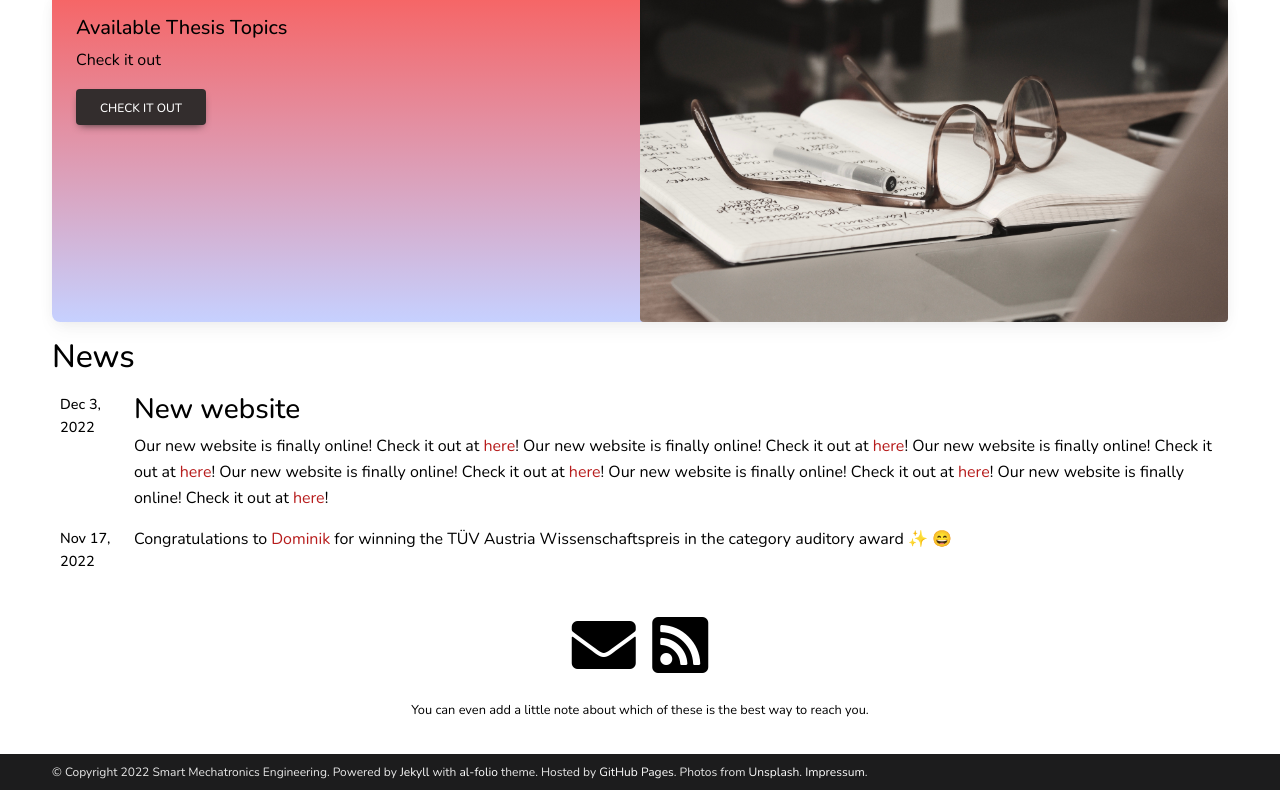
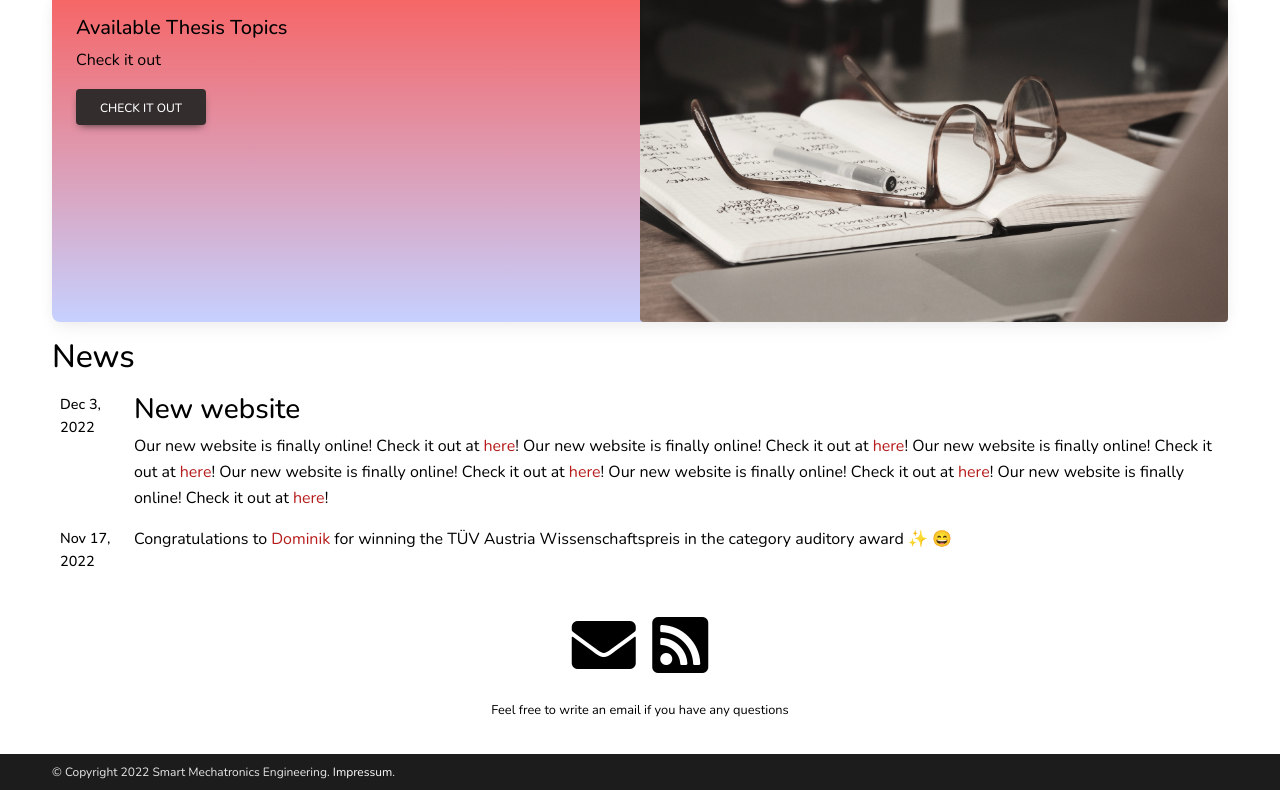
Before and after one commit to rgsme/rgsme.github.io, a Jekyll site: the page built from _pages/about.md, in a window 1280 px wide and 900 px high, scrolled down 1155 px, cut to the strip 110-900 px from the top of the window. Built offline with Jekyll 4.4.1, drawn with Linux system fonts in a browser that asks for light colours; full-size pictures stand in for the smaller copies a plugin makes; emoji names are drawn with the system emoji font; comment, search, counter and statistics services are not loaded; a style sheet for code colours, icons or effects is not loaded.

Commit message:
adapt default texts and tags

```diff
--- a/_config.yml
+++ b/_config.yml
@@ -5,12 +5,10 @@
 title: Smart Mechatronics Engineering # the website title
 email: peter.hehenberger@fh-wels.at
 description: > # the ">" symbol means to ignore newlines until "footer_text:"
-  A simple, whitespace theme for academics. Based on [*folio](https://github.com/bogoli/-folio) design.
+  Simple webpage for the Research Group Smart Mechatronics Engineering
 footer_text: >
-  Powered by <a href="https://jekyllrb.com/" target="_blank">Jekyll</a> with <a href="https://github.com/alshedivat/al-folio">al-folio</a> theme.
-  Hosted by <a href="https://pages.github.com/" target="_blank">GitHub Pages</a>.
-  Photos from <a href="https://unsplash.com" target="_blank">Unsplash</a>.
-keywords: jekyll, jekyll-theme, academic-website, portfolio-website # add your own keywords or leave empty
+
+keywords: research-group-website, academic-website, portfolio-website, mechatronics, engineering, research # add your own keywords or leave empty
 lang: en # the language of your site (for example: en, fr, cn, ru, etc.)
 icon: fav.png # the emoji used as the favicon (alternatively, provide image name in /assets/img/)
 
@@ -63,38 +61,10 @@ og_image: # The site-wide (default for all links) Open Graph preview image
 # Social integration
 # -----------------------------------------------------------------------------
 
-github_username: # your GitHub user name
-gitlab_username: # your GitLab user name
-twitter_username: # your Twitter handle
-mastodon_username: # your mastodon instance+username in the format instance.tld/@username
-linkedin_username: # your LinkedIn user name
-telegram_username: # your Telegram user name
-scholar_userid: # your Google Scholar ID
-semanticscholar_id: # your Semantic Scholar ID
-whatsapp_number: # your WhatsApp number (full phone number in international format. Omit any zeroes, brackets, or dashes when adding the phone number in international format.)
-orcid_id: # your ORCID ID
-medium_username: # your Medium username
-quora_username: # your Quora username
-publons_id: # your ID on Publons
-research_gate_profile: # your profile on ResearchGate
-blogger_url: # your blogger URL
-work_url: # work page URL
-keybase_username: # your keybase user name
-wikidata_id: # your wikidata id
-dblp_url: # your DBLP profile url
-stackoverflow_id: # your stackoverflow id
-kaggle_id: # your kaggle id
-lastfm_id: # your lastfm id
-spotify_id: # your spotify id
-pinterest_id: # your pinterest id
-unsplash_id: # your unsplash id
-instagram_id: # your instagram id
-facebook_id: # your facebook id
-discord_id: # your discord id (18-digit unique numerical identifier)
 pure: https://pure.fh-ooe.at/de/organisations/smart-mechatronics-engineering/
 
 contact_note: >
-  You can even add a little note about which of these is the best way to reach you.
+  Feel free to write an email if you have any questions
 
 # -----------------------------------------------------------------------------
 # Analytics and search engine verification
```
